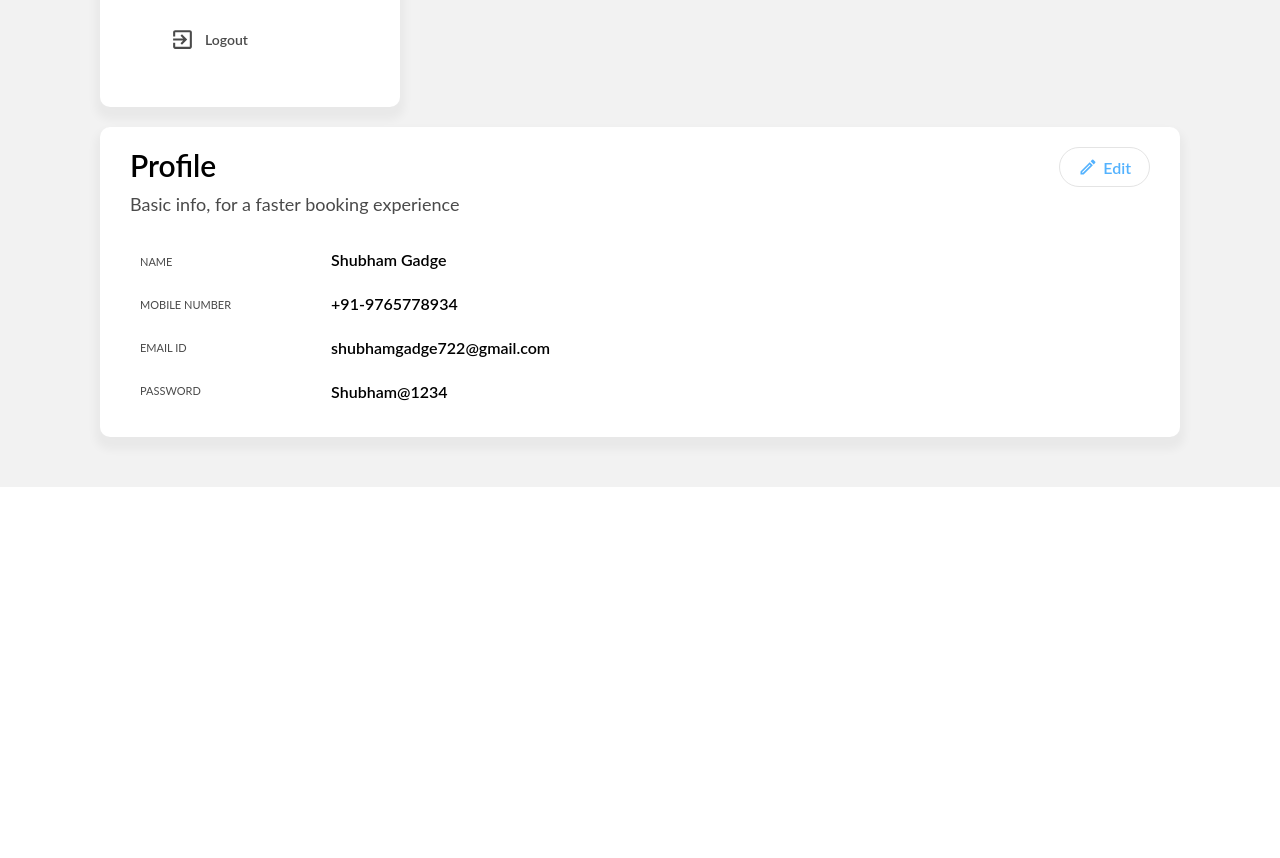
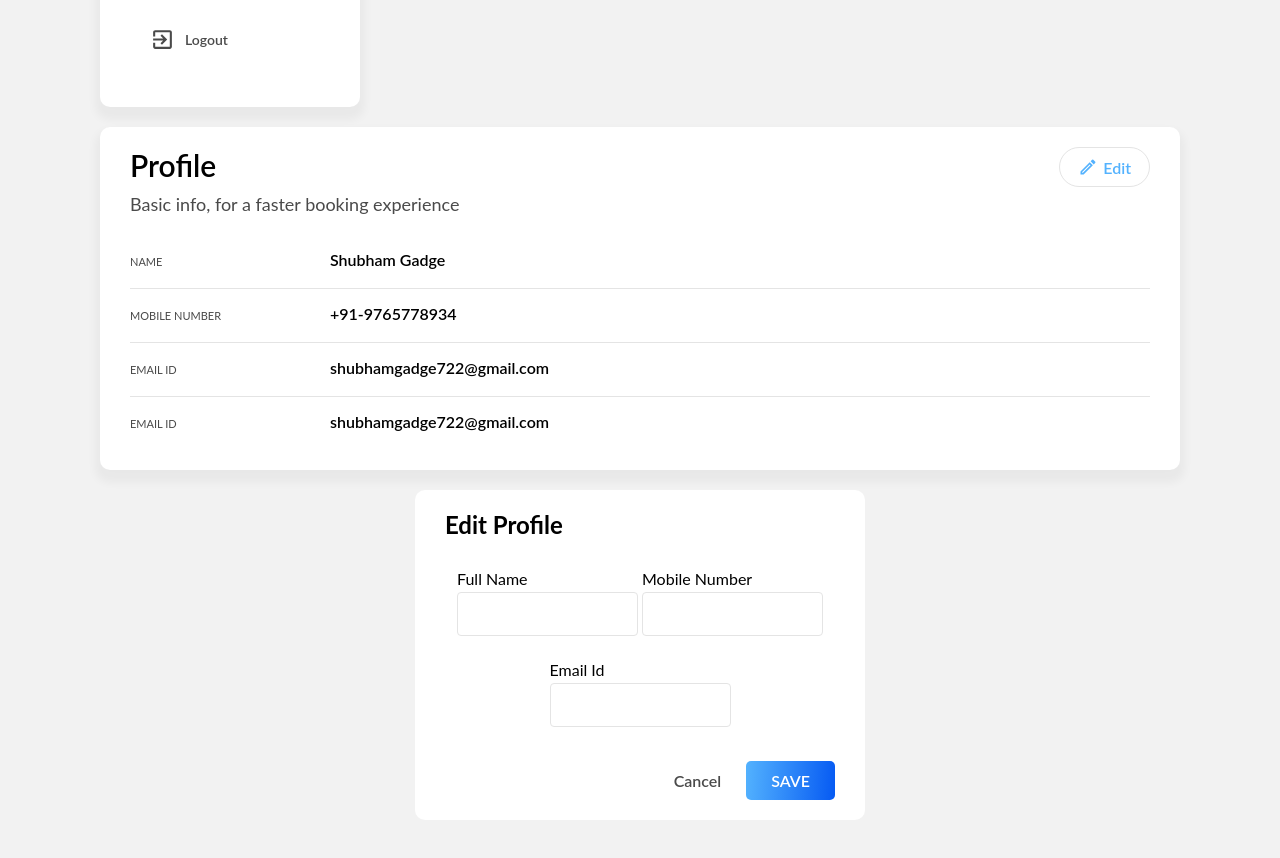
Before and after one commit to shreevalikushe/Make-my-trip-clone, a React (Create React App) app in the folder frontend/: page / in a window 1280 px wide. Shown: the part 5349-6207 px from the top of the page. Before the commit the page ends 5836 px from the top, so only its background shows below. Built offline with nearby package versions, Linux system fonts and the light colour scheme.

Commit message:
Modal UI added and changes in Profile details

```diff
--- a/frontend/src/CSS/Profile.css
+++ b/frontend/src/CSS/Profile.css
@@ -1,5 +1,5 @@
 .profileContainer {
-    width: 300px;
+    width: 260px;
     background-color: var(--color-btn-primary-text);
     box-shadow: 0 8px 8px 5px rgb(10 10 10 / 4%);
     border-radius: 10px;
@@ -47,7 +47,7 @@
 
 .indProfileTab {
     display: flex;
-    padding: 10px 50px;
+    padding: 10px 30px;
     margin: 5px 0px;
     border-radius: 5px;
     align-items: center;
@@ -66,7 +66,7 @@
     box-shadow: 0 8px 8px 5px rgb(10 10 10 / 4%);
     border-radius: 10px;
     padding: 20px 30px;
-    margin-top: 20px;
+    margin: 20px 0px;
 }
 
 .profileContentView {
@@ -110,27 +110,91 @@
     width: 100%;
     margin-top: 20px;
     display: flex;
+    flex-direction: column;
+}
+
+.indProfileContent {
+    display: flex;
 }
 
 .indProfileContentTitle {
-    margin-left: 10px;
-}
-
-.indProfileContentTitle p {
+    width: 100px;
     font-size: 11px;
     color: #4a4a4a;
     padding: 10px 0px;
-    margin: 10px 0px;
+    margin: 10px 100px 10px 0px;
 }
 
 .indProfileContentValue {
-    margin-left: 100px;
-
-}
-
-.indProfileContentValue p {
     font-size: 16px;
     font-weight: 600;
     padding: 10px 0px;
     margin: 5px 0px;
 }
+
+.profileContentDivider {
+    width: 100%;
+    height: 1px;
+    background-color: #e4e4e4;
+}
+
+.modalContainer {
+    width: 450px;
+    margin: auto;
+    background-color: #fff;
+    border-radius: 10px;
+    padding: 20px 30px;
+}
+
+.modalInputs {
+    display: flex;
+    flex-wrap: wrap;
+    justify-content: center;
+    margin: 20px 0px;
+}
+
+.modalIndInput {
+    display: flex;
+    flex-direction: column;
+    margin: 10px 2px;
+}
+
+.profileEditInput {
+    outline: none;
+    border: 1px solid #e4e4e4;
+    border-radius: 4px;
+    padding: 14px 12px;
+    margin: 4px 0px;
+    font-size: 12px;
+    font-weight: 400;
+}
+
+.modalBtns {
+    display: flex;
+    justify-content: flex-end;
+    align-items: center;
+}
+
+.modalCancelBtn p {
+    padding: 10px 25px;
+    font-size: 16px;
+    font-weight: 600;
+    color: #4a4a4a;
+}
+
+.modalSaveBtn p {
+    border-radius: 5px;
+    padding: 10px 25px;
+    font-size: 16px;
+    font-weight: 600;
+    color: #fff;
+    background-image: linear-gradient(94deg, #53b2fe, #065af3);
+}
+
+.modalCancelBtn:hover {
+    cursor: pointer;
+}
+
+.modalSaveBtn:hover {
+    cursor: pointer;
+}
--- a/frontend/src/Components/Profile.jsx
+++ b/frontend/src/Components/Profile.jsx
@@ -36,17 +36,49 @@ export const Profile = () => {
                     </div>
                 </div>
                 <div className='profileDetails'>
-                    <div className='indProfileContentTitle'>
-                        <p>NAME</p>
-                        <p>MOBILE NUMBER</p>
-                        <p>EMAIL ID</p>
-                        <p>PASSWORD</p>
+                    <div className='indProfileContent'>
+                        <p className='indProfileContentTitle'>NAME</p>
+                        <p className='indProfileContentValue'>Shubham Gadge</p>
                     </div>
-                    <div className='indProfileContentValue'>
-                        <p>Shubham Gadge</p>
-                        <p>+91-9765778934</p>
-                        <p>shubhamgadge722@gmail.com</p>
-                        <p>Shubham@1234</p>
+                    <div className="profileContentDivider" />
+                    <div className='indProfileContent'>
+                        <p className='indProfileContentTitle'>MOBILE NUMBER</p>
+                        <p className='indProfileContentValue'>+91-9765778934</p>
+                    </div>
+                    <div className="profileContentDivider" />
+                    <div className='indProfileContent'>
+                        <p className='indProfileContentTitle'>EMAIL ID</p>
+                        <p className='indProfileContentValue'>shubhamgadge722@gmail.com</p>
+                    </div>
+                    <div className="profileContentDivider" />
+                    <div className='indProfileContent'>
+                        <p className='indProfileContentTitle'>EMAIL ID</p>
+                        <p className='indProfileContentValue'>shubhamgadge722@gmail.com</p>
+                    </div>
+                </div>
+            </div>
+            <div className="modalContainer">
+                <h2>Edit Profile</h2>
+                <div className='modalInputs'>
+                    <div className='modalIndInput'>
+                        <label htmlFor="name" className='modalInputLabels'>Full Name</label>
+                        <input type="text" id='name' className='profileEditInput' />
+                    </div>
+                    <div className='modalIndInput'>
+                        <label htmlFor="name" className='modalInputLabels'>Mobile Number</label>
+                        <input type="number" id='mobile_number' className='profileEditInput' />
+                    </div>
+                    <div className='modalIndInput'>
+                        <label htmlFor="name" className='modalInputLabels'>Email Id</label>
+                        <input type="text" id='email' className='profileEditInput' />
+                    </div>
+                </div>
+                <div className='modalBtns'>
+                    <div className='modalCancelBtn'>
+                        <p className='modalCancel'>Cancel</p>
+                    </div>
+                    <div className='modalSaveBtn'>
+                        <p className='modalSave'>SAVE</p>
                     </div>
                 </div>
             </div>
```
